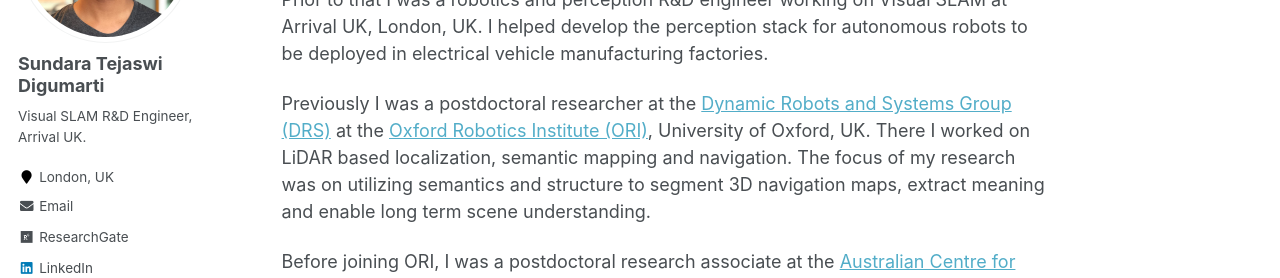
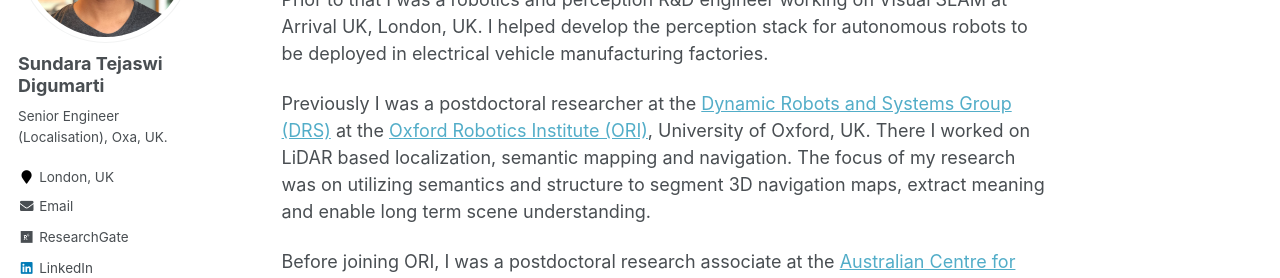
Before and after one commit to tejaswid/tejaswid.github.io, a Jekyll site: the page built from _pages/about.md, in a window 1280 px wide. Shown: the part 252-530 px from the top of the page. Built offline with Jekyll 4.4.1, drawn with Linux system fonts in a browser that asks for light colours; some web fonts are replaced.

Commit message:
Updated _config.yml
Updated description and email to oxa

```diff
--- a/_config.yml
+++ b/_config.yml
@@ -10,7 +10,7 @@
 title                    : "Sundara Tejaswi Digumarti"
 title_separator          : "-"
 name                     : &name "Sundara Tejaswi Digumarti"
-description              : &description "Visual SLAM R&D Engineer, Arrival UK. Works on Computer Vision and Robotics"
+description              : &description "Senior Engineer (Localisation), Oxa, UK. Works on Computer Vision and Robotics"
 url                      : https://tejaswid.github.io # the base hostname & protocol for your site e.g. "https://mmistakes.github.io"
 baseurl                  : "" # the subpath of your site, e.g. "/blog"
 repository               : "tejaswid/tejaswid.github.io"
@@ -82,11 +82,11 @@
 author:
   name             : "Sundara Tejaswi Digumarti"
   avatar           : "tejaswi_small.png"
-  bio              : "Visual SLAM R&D Engineer, Arrival UK."
+  bio              : "Senior Engineer (Localisation), Oxa, UK."
   location         : "London, UK"
   employer         :
   googlescholar    : "https://scholar.google.ch/citations?user=_uO9ckAAAAAJ&hl=en"
-  email            : "sundaratejaswi@gmail.com, tejaswid@oxfordrobotics.institute"
+  email            : "sundaratejaswi@gmail.com, tejaswi.digumarti@oxa.tech"
   researchgate     : "https://www.researchgate.net/profile/Sundara_Tejaswi_Digumarti"
   uri              :
   bitbucket        : "dtejaswi"
```
